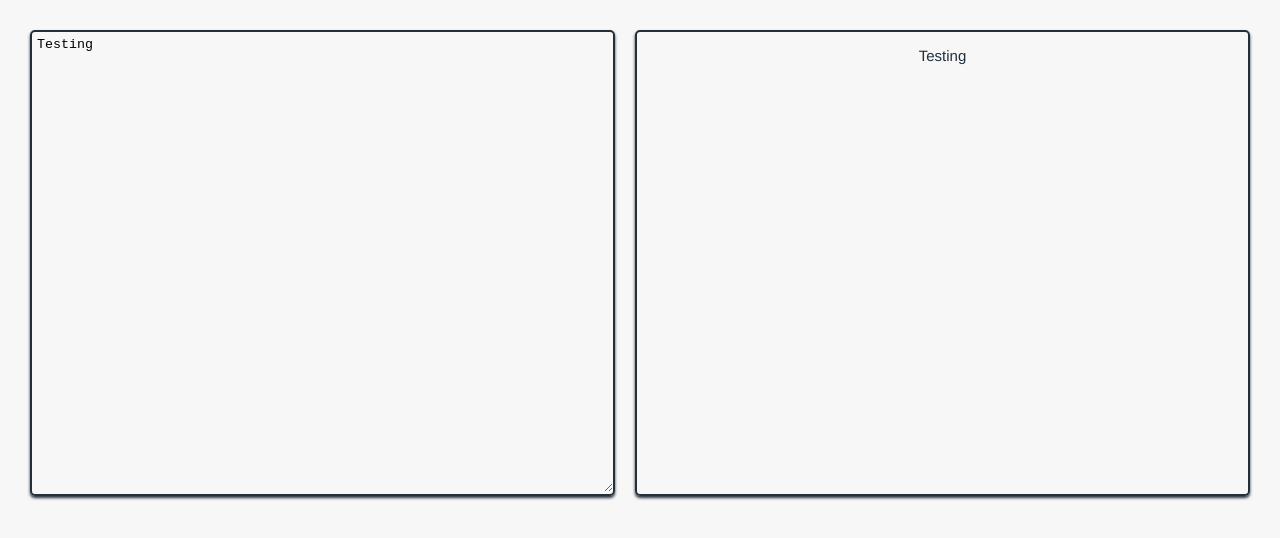
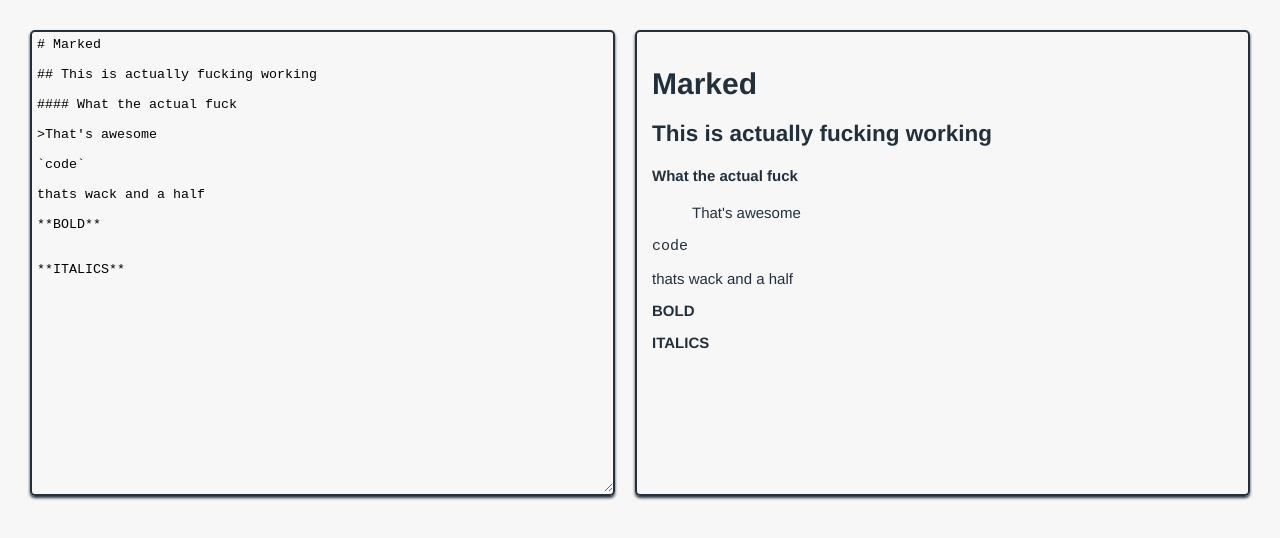
Before and after one commit to leeandher/md-prevuer, a Vue app: page / in a window 1280 px wide. Shown: the top 538 px of the page. Built offline with nearby package versions, Linux system fonts and the light colour scheme.

Commit message:
✨ Introduce markdown translating!

```diff
--- a/package.json
+++ b/package.json
@@ -9,6 +9,7 @@
   },
   "dependencies": {
     "core-js": "^2.6.5",
+    "marked": "^0.6.2",
     "vue": "^2.6.10"
   },
   "devDependencies": {
--- a/src/App.vue
+++ b/src/App.vue
@@ -9,6 +9,8 @@
 </template>
 
 <script>
+import marked from "marked";
+
 import HelloWorld from "./components/HelloWorld.vue";
 import PreviewPane from "./components/PreviewPane.vue";
 import EditPane from "./components/EditPane.vue";
@@ -23,13 +25,12 @@ export default {
   },
   data() {
     return {
-      rawHtml: EditPane.data().rawInput
+      rawHtml: marked(EditPane.data().rawInput)
     };
   },
   methods: {
-    handleEdit(newValue) {
-      console.log(newValue);
-      this.rawHtml = newValue;
+    handleEdit(rawInput) {
+      this.rawHtml = marked(rawInput);
     }
   }
 };
--- a/src/components/EditPane.vue
+++ b/src/components/EditPane.vue
@@ -9,7 +9,24 @@ export default {
   name: "EditPane",
   data: function() {
     return {
-      rawInput: "Testing"
+      rawInput: `# Marked
+
+## This is actually fucking working
+
+#### What the actual fuck
+
+>That's awesome
+
+\`code\`
+
+thats wack and a half
+
+**BOLD**
+
+
+**ITALICS**
+
+      `
     };
   }
 };
--- a/src/components/PreviewPane.vue
+++ b/src/components/PreviewPane.vue
@@ -20,5 +20,6 @@ export default {
 }
 .preview-content {
   font-size: 15px;
+  text-align: left;
 }
 </style>
```
Also changed, not shown: 1 other file (tests, documents, lock files or other folders).
